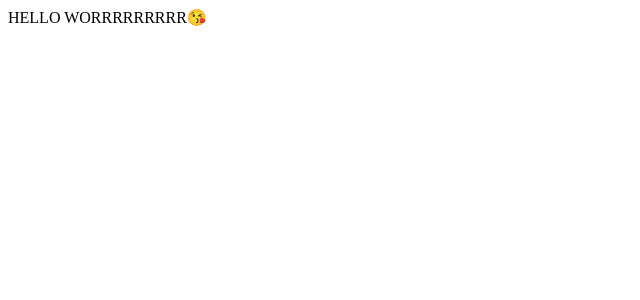
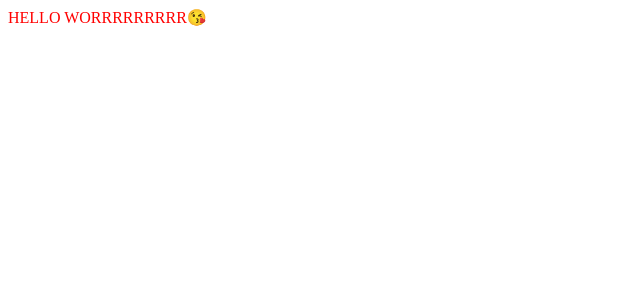
Before and after one commit to Rei1449/geekhack-vol16, a Next.js app in the folder frontend/: page / in a window 1280 px wide. Shown: the top 300 px of the page, without its empty margins (0-640 px from the left). Built offline with nearby package versions, Linux system fonts and the light colour scheme.

Commit message:
feat: styled-componentを利用する

```diff
--- a/frontend/src/pages/index.tsx
+++ b/frontend/src/pages/index.tsx
@@ -1,7 +1,13 @@
+import styled from "styled-components";
+
 export default function Home() {
   return (
-    <div>
+    <Message>
       HELLO WORRRRRRRRR😘
-    </div>
+    </Message>
   );
 }
+
+const Message = styled.div`
+  color: red;
+`;
```
